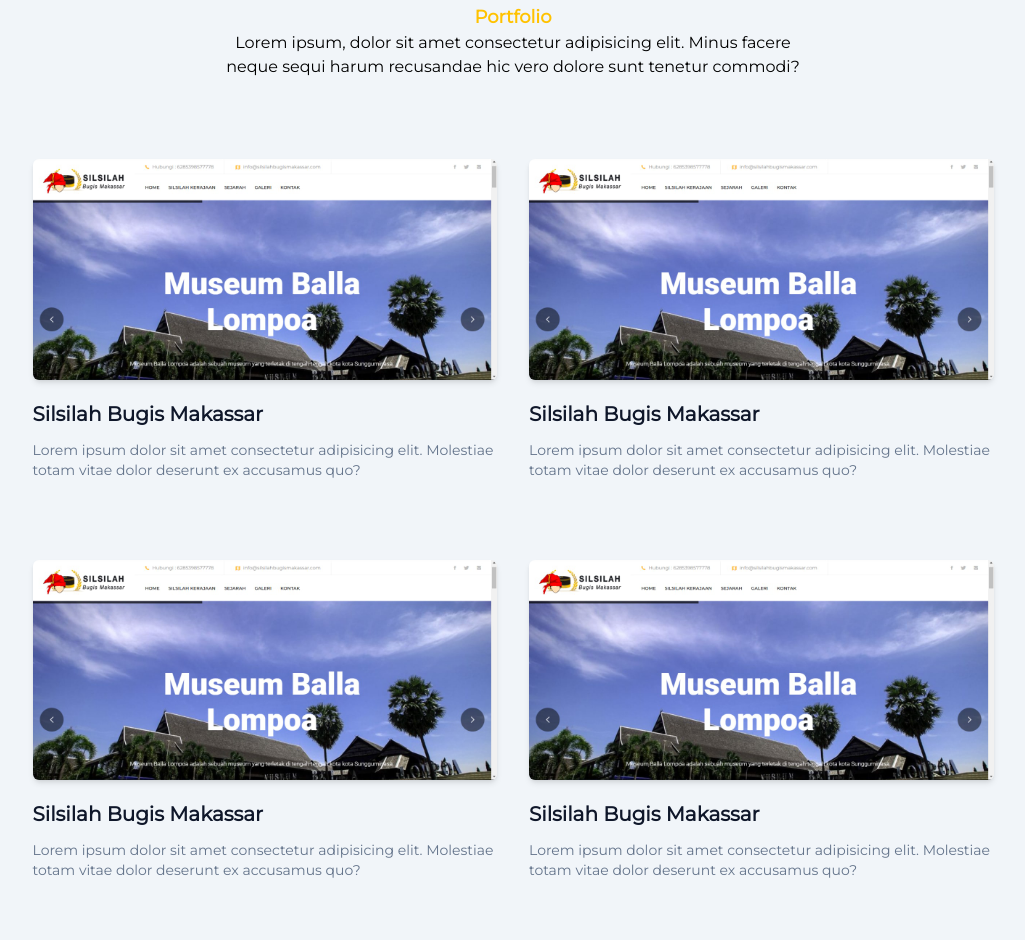
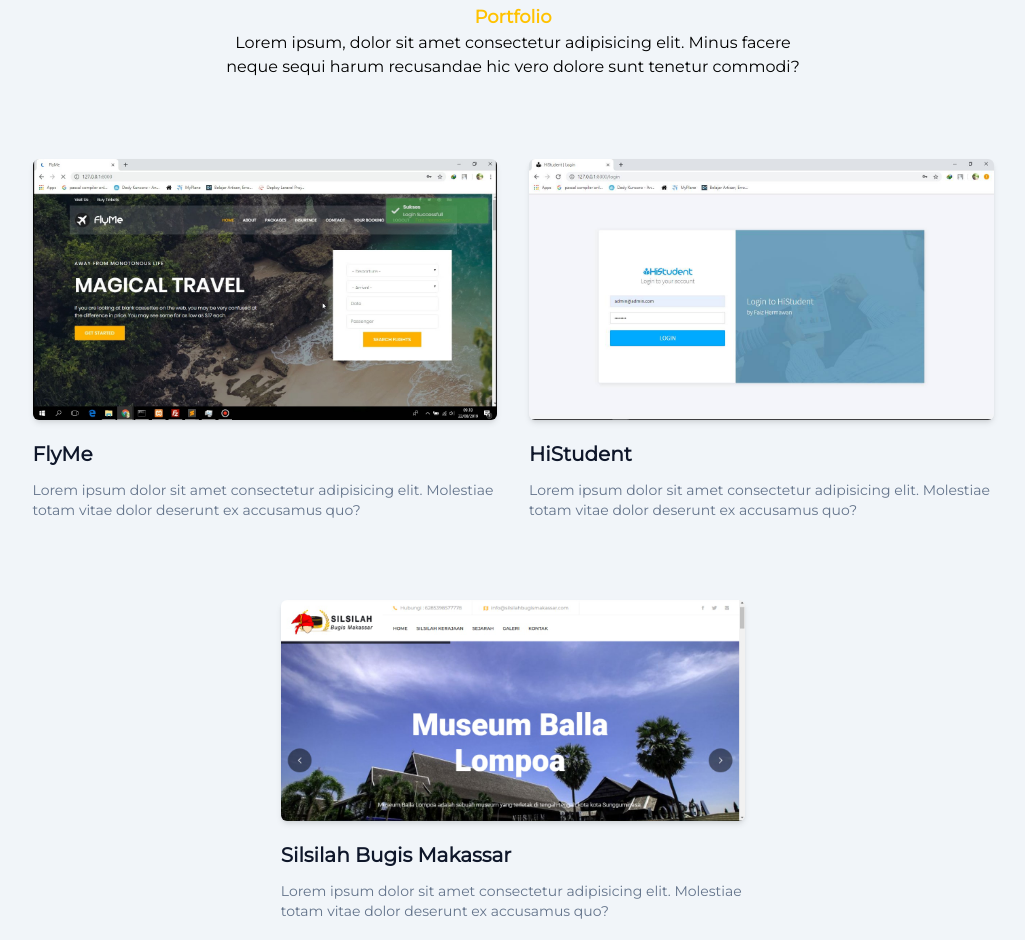
Before and after one commit to faizh/web-portfolio-tailwind, a website: page index.html in a window 1280 px wide. Shown: the part 972-1912 px from the top of the page, without its empty margins (127-1152 px from the left). Drawn offline with Linux system fonts and the light colour scheme.

Commit message:
fix project list

```diff
--- a/index.html
+++ b/index.html
@@ -155,9 +155,17 @@
              <div class="w-full px-4 flex flex-wrap justify-center xl:w-10/12 xl:mx-auto">
                 <div class="mb-12 p-4 md:w-1/2">
                     <div class="rounded-md shadow-md overflow-hidden">
-                        <img src="dist/img/portfolio/silsilah.jpg" alt="Silsilah Bugis" width="full">
+                        <img src="dist/img/portfolio/flyme.jpg" alt="Silsilah Bugis" width="full">
                     </div>
-                    <h3 class="font-semibold text-xl text-dark mt-5 mb-3 dark:text-white">Silsilah Bugis Makassar</h3>
+                    <h3 class="font-semibold text-xl text-dark mt-5 mb-3 dark:text-white">FlyMe</h3>
+                        <p class="text-sm text-secondary dark:text-secondary_dark">Lorem ipsum dolor sit amet consectetur adipisicing elit. Molestiae totam vitae dolor deserunt ex accusamus quo?</p>
+                </div>
+
+                <div class="mb-12 p-4 md:w-1/2">
+                    <div class="rounded-md shadow-md overflow-hidden">
+                        <img src="dist/img/portfolio/histudent.jpg" alt="Silsilah Bugis" width="full">
+                    </div>
+                    <h3 class="font-semibold text-xl text-dark mt-5 mb-3 dark:text-white">HiStudent</h3>
                         <p class="text-sm text-secondary dark:text-secondary_dark">Lorem ipsum dolor sit amet consectetur adipisicing elit. Molestiae totam vitae dolor deserunt ex accusamus quo?</p>
                 </div>
 
@@ -168,23 +176,6 @@
                     <h3 class="font-semibold text-xl text-dark mt-5 mb-3 dark:text-white">Silsilah Bugis Makassar</h3>
                         <p class="text-sm text-secondary dark:text-secondary_dark">Lorem ipsum dolor sit amet consectetur adipisicing elit. Molestiae totam vitae dolor deserunt ex accusamus quo?</p>
                 </div>
-
-                <div class="mb-12 p-4 md:w-1/2">
-                    <div class="rounded-md shadow-md overflow-hidden">
-                        <img src="dist/img/portfolio/silsilah.jpg" alt="Silsilah Bugis" width="full">
-                    </div>
-                    <h3 class="font-semibold text-xl text-dark mt-5 mb-3 dark:text-white">Silsilah Bugis Makassar</h3>
-                        <p class="text-sm text-secondary dark:text-secondary_dark">Lorem ipsum dolor sit amet consectetur adipisicing elit. Molestiae totam vitae dolor deserunt ex accusamus quo?</p>
-                </div>
-
-                <div class="mb-12 p-4 md:w-1/2">
-                    <div class="rounded-md shadow-md overflow-hidden">
-                        <img src="dist/img/portfolio/silsilah.jpg" alt="Silsilah Bugis" width="full">
-                    </div>
-                    <h3 class="font-semibold text-xl text-dark mt-5 mb-3 dark:text-white">Silsilah Bugis Makassar</h3>
-                        <p class="text-sm text-secondary dark:text-secondary_dark">Lorem ipsum dolor sit amet consectetur adipisicing elit. Molestiae totam vitae dolor deserunt ex accusamus quo?</p>
-                </div>
-
 
              </div>
          </div>
```
Also changed, not shown: dist/img/portfolio/flyme.jpg (added), dist/img/portfolio/histudent.jpg (added).
